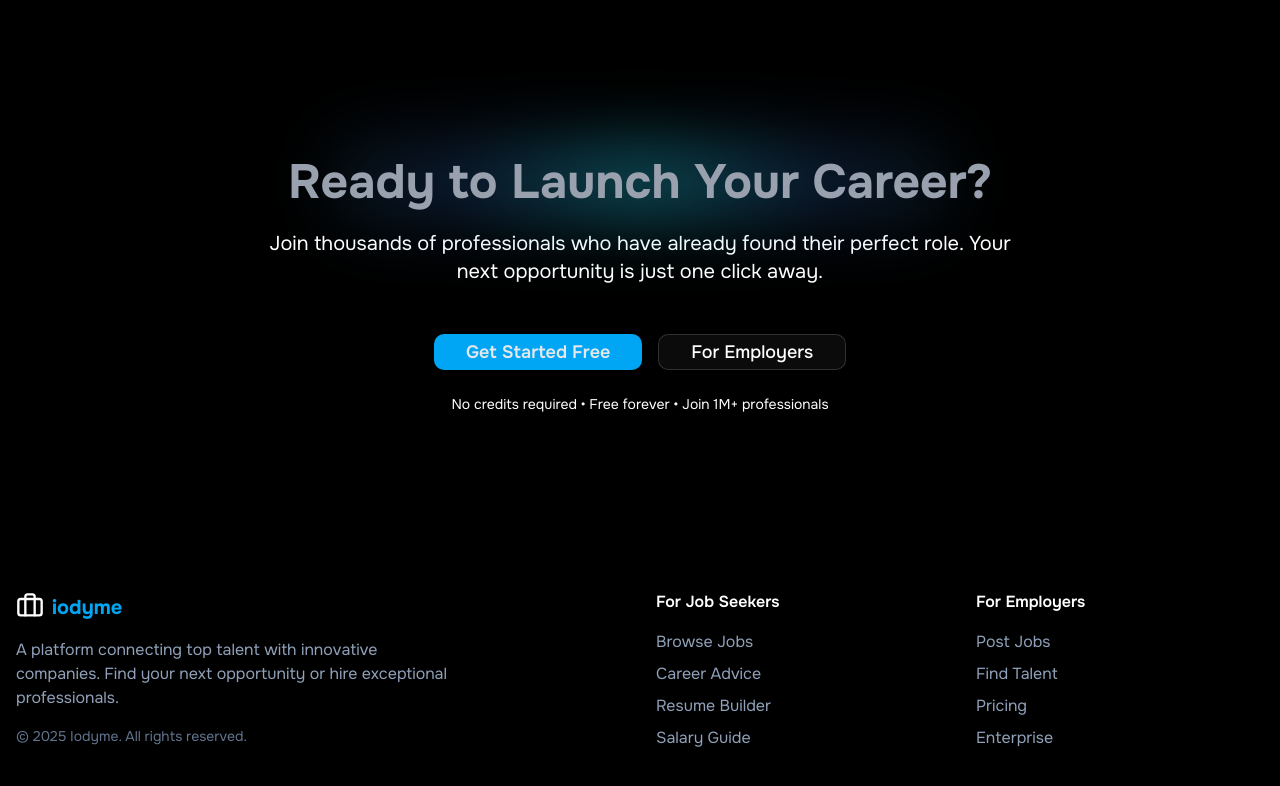
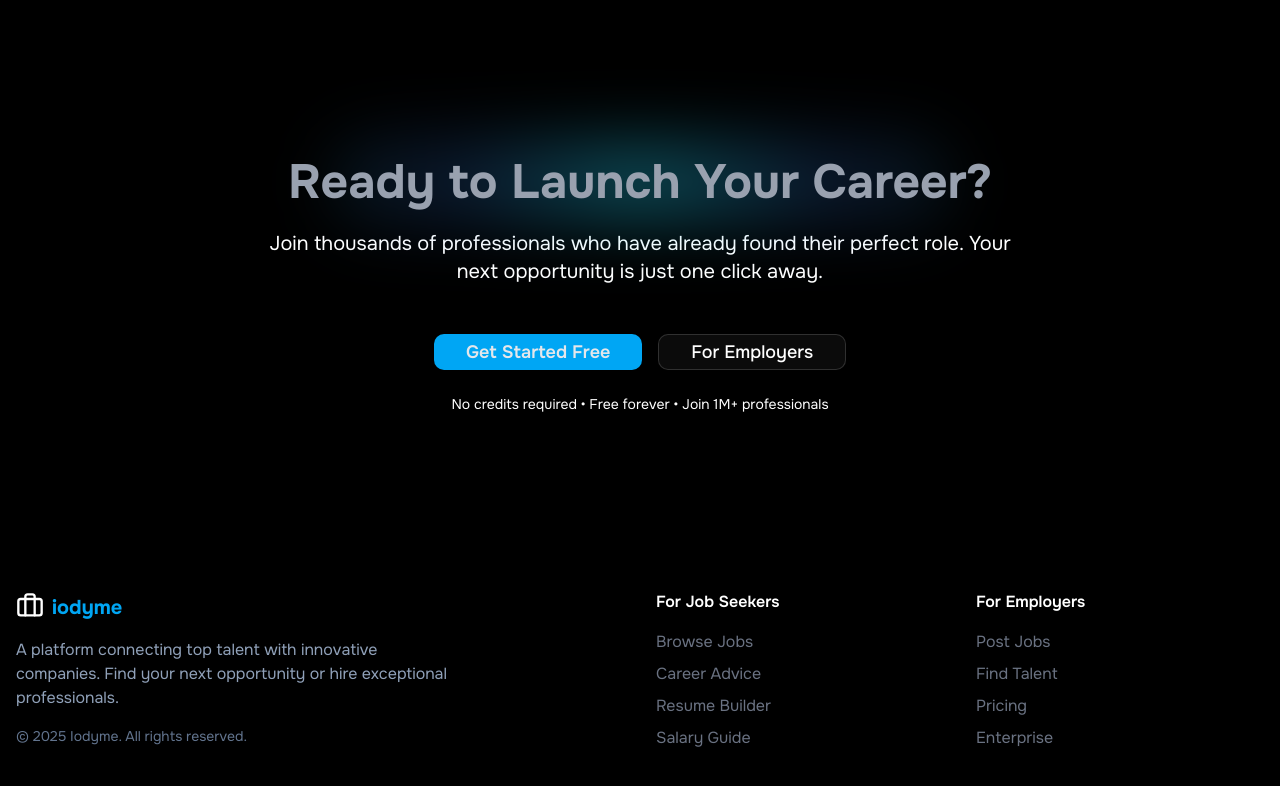
Before and after one commit to udayfs/iodyme, a Next.js app: page / in a window 1280 px wide. Shown: the part 2536-3322 px from the top of the page. Built offline with nearby package versions, Linux system fonts and the light colour scheme; no server answers.

Commit message:
Fix: fixed some text color issue with the site footer

```diff
--- a/src/components/footer.tsx
+++ b/src/components/footer.tsx
@@ -21,8 +21,8 @@ function Footer() {
           </div>
 
           <div>
-            <h4 className="font-semibold text-white mb-4">For Job Seekers</h4>
-            <ul className="space-y-2 text-slate-400">
+            <h4 className="font-semibold mb-4">For Job Seekers</h4>
+            <ul className="space-y-2 text-gray-500">
               <li>
                 <Link
                   href="/jobs"
@@ -59,8 +59,8 @@ function Footer() {
           </div>
 
           <div>
-            <h4 className="font-semibold text-white mb-4">For Employers</h4>
-            <ul className="space-y-2 text-slate-400">
+            <h4 className="font-semibold mb-4">For Employers</h4>
+            <ul className="space-y-2 text-gray-500">
               <li>
                 <Link
                   href="/jobpost"
```
